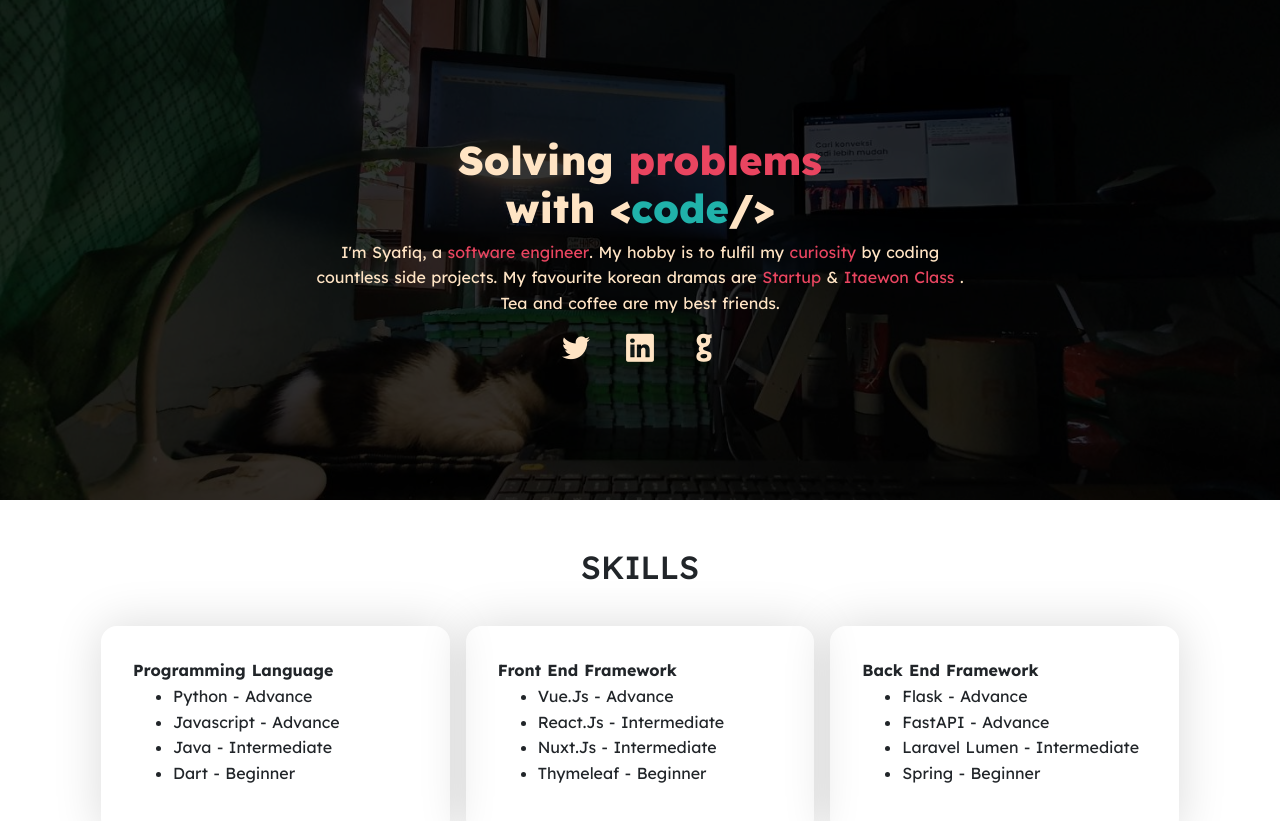
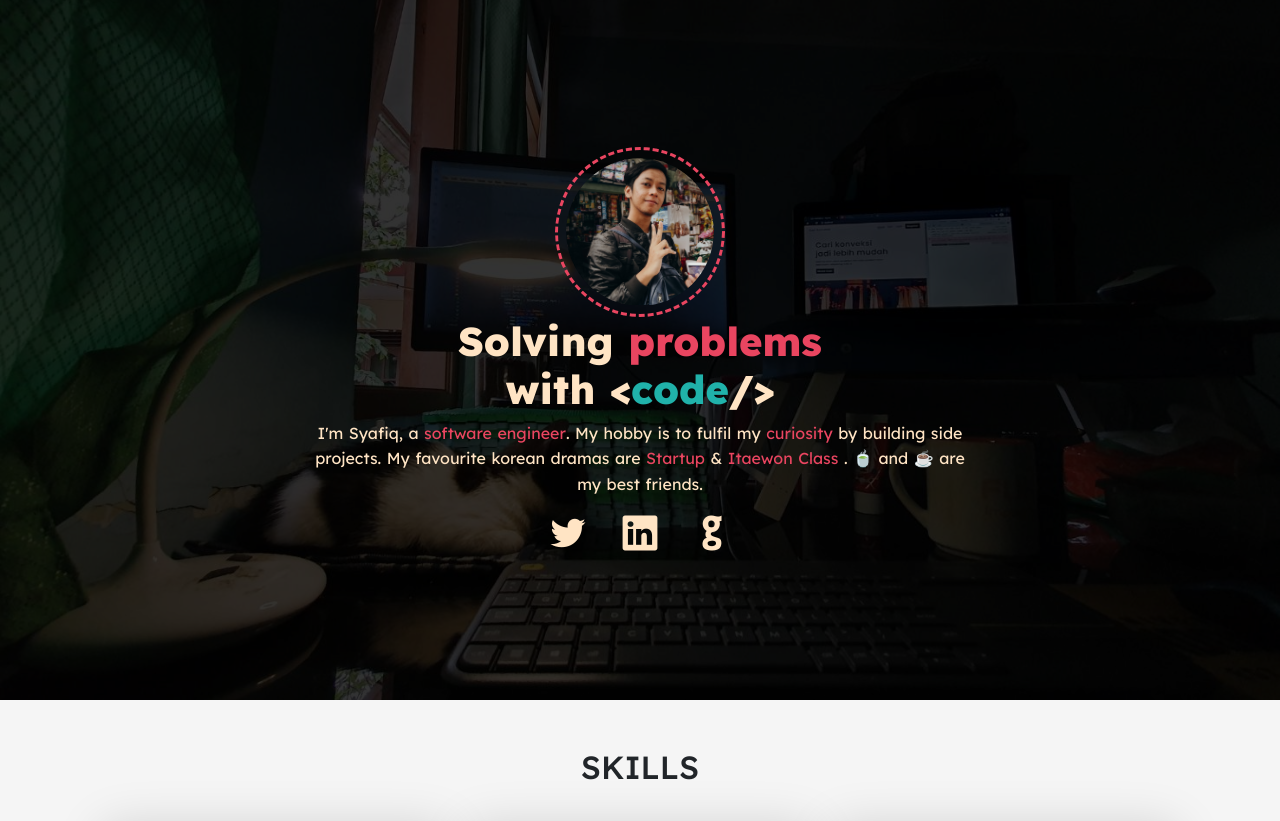
Before and after one commit to syafiqabdillah/portfolio, a Nuxt app: page / in a window 1280 px wide. Shown: the top 821 px of the page. Built offline with nearby package versions, Linux system fonts and the light colour scheme.

Commit message:
initial commit

```diff
--- /dev/null
+++ b/components/Avatar.vue
@@ -0,0 +1,56 @@
+<template>
+  <div class="avatar-container">
+    <div class="rotating-border"></div>
+    <img src="~/assets/img/syafiq.jpg" alt="" class="avatar" />
+  </div>
+</template>
+
+<script>
+export default {}
+</script>
+
+<style>
+.avatar-container {
+  z-index: 0;
+  position: relative;
+  height: var(--avatar-size);
+  width: var(--avatar-size);
+  transition: transform 200ms ease-in-out;
+}
+.avatar-container:hover,
+.avatar-container:focus {
+  transform: scale(1.5);
+  --border-color: var(--primary);
+}
+.rotating-border {
+  position: absolute;
+  top: 0;
+  left: 0;
+  margin: 0 auto;
+  height: var(--avatar-size);
+  width: var(--avatar-size);
+  border-radius: 50%;
+  border-style: dashed;
+  border-color: var(--border-color);
+  animation: avatarBorderMove 20s linear infinite;
+}
+img.avatar {
+  position: absolute;
+  top: 0;
+  left: 0;
+  margin: 0 auto;
+  height: var(--avatar-size);
+  width: var(--avatar-size);
+  border-radius: 50%;
+  object-fit: cover;
+  padding: 0.7em;
+}
+@keyframes avatarBorderMove {
+  from {
+    transform: rotate(0deg);
+  }
+  to {
+    transform: rotate(360deg);
+  }
+}
+</style>
--- a/components/SkillList.vue
+++ b/components/SkillList.vue
@@ -1,7 +1,7 @@
 <template>
   <ul>
     <li v-for="skill in list" :key="skill.name">
-      {{ skill.name }} - {{ expertise(skill.score) }}
+      {{ skill.name }} - {{ skill.score }}/10
     </li>
   </ul>
 </template>
--- a/components/Skills.vue
+++ b/components/Skills.vue
@@ -105,6 +105,7 @@ export default {
 .body {
   padding: 3em 0;
   text-align: center;
+  background-color: whitesmoke;
 }
 .title {
   text-transform: uppercase;
--- /dev/null
+++ b/components/SocialLinks.vue
@@ -0,0 +1,62 @@
+<template>
+  <div class="links">
+    <i
+      v-for="social in socials"
+      :key="social.url"
+      @click="toPage(social.url)"
+      :class="social.icon + ' clickable'"
+    ></i>
+  </div>
+</template>
+
+<script>
+export default {
+  name: 'Links',
+  data() {
+    return {
+      socials: {
+        twitter: {
+          url: 'https://www.twitter.com/umarghanis',
+          icon: 'icofont-twitter',
+        },
+        linkedin: {
+          url: 'https://www.linkedin.com/in/syafiq-abdillah-1b634b78/',
+          icon: 'icofont-linkedin',
+        },
+        github: {
+          url: 'https://www.github.com/syafiqabdillah',
+          icon: 'icofont-github',
+        },
+      },
+    }
+  },
+  methods: {
+    toPage(url) {
+      window.open(url, '_blank')
+    },
+  },
+}
+</script>
+
+<style>
+:root {
+  --vertical-move: -10px;
+  --rotate-deg: 25deg;
+}
+.links {
+  gap: 2em;
+  display: flex;
+  justify-content: center;
+  color: var(--light);
+}
+.links i {
+  font-size: 2.5rem;
+  transition: transform 200ms;
+}
+.links i:nth-child(odd):hover {
+  transform: translateY(var(--vertical-move)) rotate(calc( 0deg - var(--rotate-deg)));
+}
+.links i:nth-child(even):hover {
+  transform: translateY(var(--vertical-move)) rotate(var(--rotate-deg));
+}
+</style>
--- a/nuxt.config.js
+++ b/nuxt.config.js
@@ -21,12 +21,10 @@ export default {
   css: [
     '~/assets/css/global.css',
     '~/assets/icofont/icofont.min.css',
-    'aos/dist/aos.css'
   ],
 
   // Plugins to run before rendering page: https://go.nuxtjs.dev/config-plugins
   plugins: [
-    '@/plugins/aos.js'
   ],
 
   // Auto import components: https://go.nuxtjs.dev/config-components
--- a/package.json
+++ b/package.json
@@ -10,7 +10,6 @@
   },
   "dependencies": {
     "@nuxtjs/axios": "^5.13.1",
-    "aos": "^2.3.4",
     "bootstrap": "^4.6.0",
     "bootstrap-vue": "^2.21.2",
     "core-js": "^3.9.1",
--- a/pages/index.vue
+++ b/pages/index.vue
@@ -1,8 +1,9 @@
 <template>
   <div>
     <div class="hero">
-      <img src="~assets/bg.jpg" alt="" />
+      <img class="bg" src="~assets/bg.jpg" alt="" />
       <div class="container text-center">
+        <Avatar />
         <h1 class="title">
           Solving <span class="red">problems</span><br />
           with &lt;<span class="green">code</span>/&gt;
@@ -10,21 +11,13 @@
         <p class="summary">
           I'm Syafiq, a <span class="fancy-text red">software engineer</span>.
           My hobby is to fulfil my
-          <span class="fancy-text red">curiosity</span> by coding countless side
+          <span class="fancy-text red">curiosity</span> by building side
           projects. My favourite korean dramas are
           <span class="fancy-text red"> Startup </span> &
-          <span class="fancy-text red"> Itaewon Class </span>. Tea and coffee
-          are my best friends.
+          <span class="fancy-text red"> Itaewon Class </span>. 🍵 and ☕ are my
+          best friends.
         </p>
-        <div class="links">
-          <i
-            v-for="social in socials"
-            :key="social.url"
-            data-aos="fade-up"
-            @click="toPage(social.url)"
-            :class="social.icon  + ' clickable'"
-          ></i>
-        </div>
+        <SocialLinks />
       </div>
     </div>
     <!-- Skills -->
@@ -34,35 +27,17 @@
 
 <script>
 export default {
-  data() {
-    return {
-      socials: {
-        twitter: {
-          url: 'https://www.twitter.com/umarghanis',
-          icon: 'icofont-twitter',
-        },
-        linkedin: {
-          url: 'https://www.linkedin.com/in/syafiq-abdillah-1b634b78/',
-          icon: 'icofont-linkedin',
-        },
-        github: {
-          url: 'https://www.github.com/syafiqabdillah',
-          icon: 'icofont-github',
-        },
-      },
-    }
-  },
-  methods: {
-    toPage(url) {
-      window.open(url, '_blank')
-    },
-  },
+  name: "Home",
 }
 </script>
 
 <style>
+:root {
+  --avatar-size: 170px;
+  --border-color: var(--accent);
+}
 .hero {
-  min-height: 500px;
+  min-height: 700px;
   position: relative;
   display: flex;
   justify-content: center;
@@ -72,8 +47,12 @@ export default {
 .hero .container {
   margin: auto 0;
   max-width: 700px;
+  display: flex;
+  flex-direction: column;
+  align-items: center;
 }
-.hero img {
+
+.hero img.bg {
   background: #171717;
   width: 100%;
   height: 100%;
@@ -86,14 +65,4 @@ export default {
   font-weight: 900;
   font-size: 2.5rem;
 }
-/* Links */
-.links {
-  gap: 2em;
-  display: flex;
-  justify-content: center;
-  color: var(--light);
-}
-.links i {
-  font-size: 2rem;
-}
 </style>
--- a/plugins/aos.js
+++ /dev/null
@@ -1,27 +0,0 @@
-import Vue from 'vue'
-
-import AOS from 'aos'
-import 'aos/dist/aos.css'
-
-Vue.use(
-  AOS.init({
-    // Global settings:
-    disable: false, // accepts following values: 'phone', 'tablet', 'mobile', boolean, expression or function
-    startEvent: 'DOMContentLoaded', // name of the event dispatched on the document, that AOS should initialize on
-    initClassName: 'aos-init', // class applied after initialization
-    animatedClassName: 'aos-animate', // class applied on animation
-    useClassNames: false, // if true, will add content of `data-aos` as classes on scroll
-    disableMutationObserver: false, // disables automatic mutations' detections (advanced)
-    debounceDelay: 50, // the delay on debounce used while resizing window (advanced)
-    throttleDelay: 99, // the delay on throttle used while scrolling the page (advanced)
-
-    // Settings that can be overridden on per-element basis, by `data-aos-*` attributes:
-    offset: 120, // offset (in px) from the original trigger point
-    delay: 0, // values from 0 to 3000, with step 50ms
-    duration: 400, // values from 0 to 3000, with step 50ms
-    easing: 'ease', // default easing for AOS animations
-    once: false, // whether animation should happen only once - while scrolling down
-    mirror: false, // whether elements should animate out while scrolling past them
-    anchorPlacement: 'top-bottom', // defines which position of the element regarding to window should trigger the animation
-  })
-)
```
Also changed, not shown: assets/img/syafiq.jpg (added), 1 other file (tests, documents, lock files or other folders).
